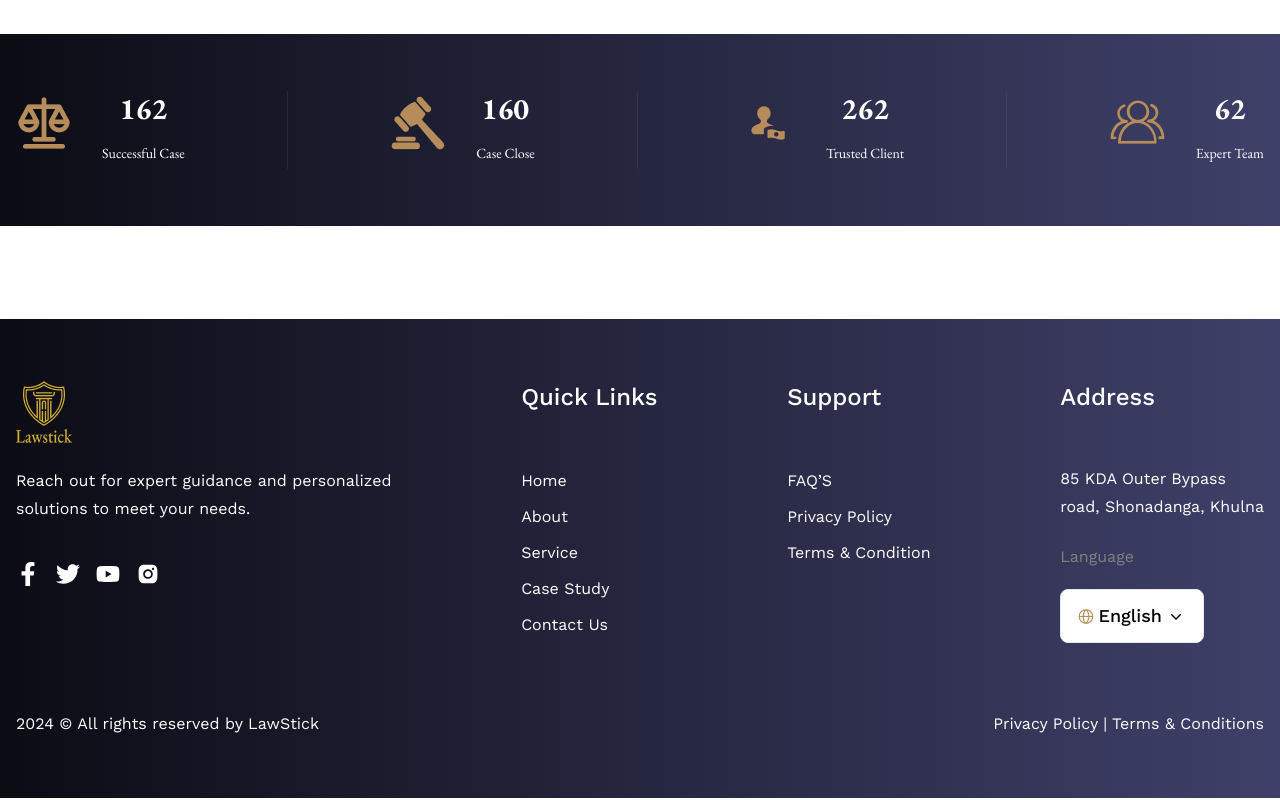
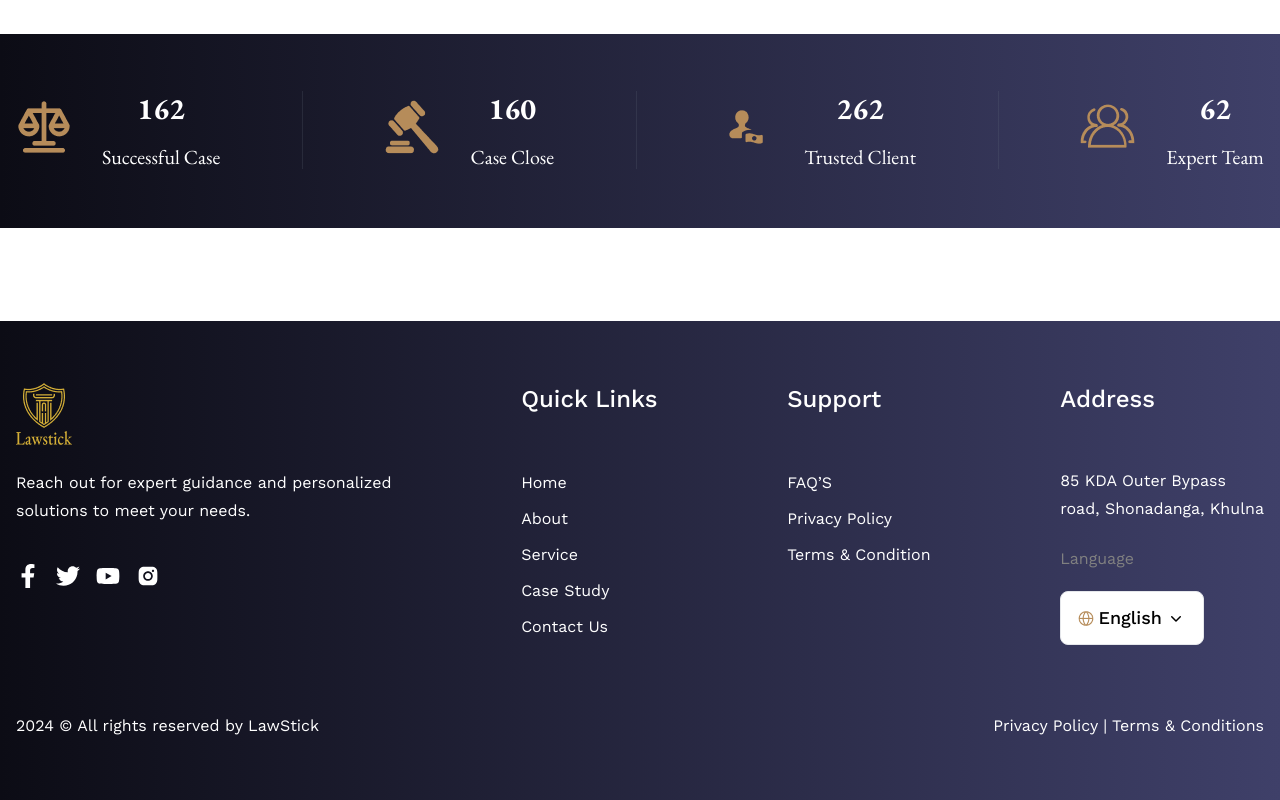
Before and after one commit to Tasniasamia/lawStick, a React (Vite) app: page /about in a window 1280 px wide. Shown: the part 1498-2298 px from the top of the page. Built offline with nearby package versions, Linux system fonts and the light colour scheme.

Commit message:
planning section done

```diff
--- a/src/components/about/caseStatus.jsx
+++ b/src/components/about/caseStatus.jsx
@@ -11,7 +11,7 @@ const CasesStatus = () => {
               </span>
               <div>
                 <h3 className="text-3xl font-bold mb-4">162</h3>
-                <p className="text-sm capitalize">Successful Case</p>
+                <p className="text-xl capitalize">Successful Case</p>
               </div>
             </div>
           </div>
@@ -27,7 +27,7 @@ const CasesStatus = () => {
               </span>
               <div>
                 <h3 className="text-3xl font-bold mb-4">160</h3>
-                <p className="text-sm capitalize">case close</p>
+                <p className="text-xl capitalize">case close</p>
               </div>
             </div>
           </div>
@@ -43,7 +43,7 @@ const CasesStatus = () => {
               </span>
               <div>
                 <h3 className="text-3xl font-bold mb-4">262</h3>
-                <p className="text-sm capitalize">trusted client</p>
+                <p className="text-xl capitalize">trusted client</p>
               </div>
             </div>
           </div>
@@ -59,7 +59,7 @@ const CasesStatus = () => {
               </span>
               <div>
                 <h3 className="text-3xl font-bold mb-4">62</h3>
-                <p className="text-sm capitalize">expert team</p>
+                <p className="text-xl capitalize">expert team</p>
               </div>
             </div>
           </div>
```
